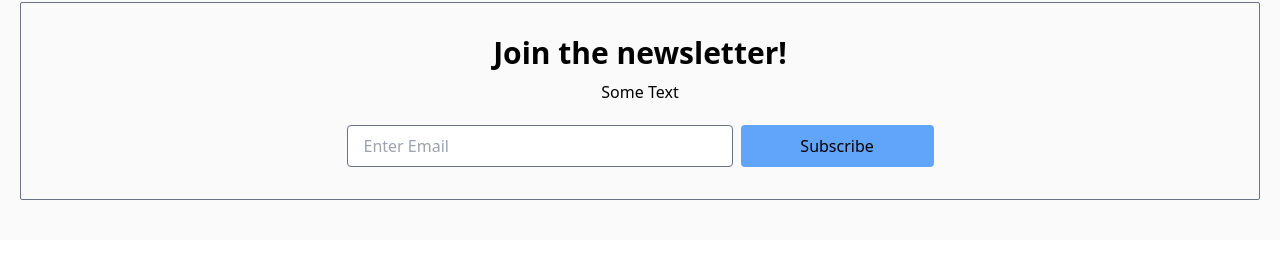
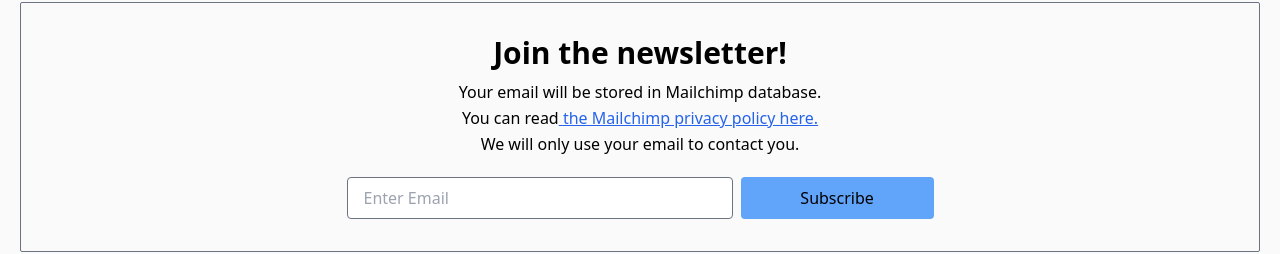
Before and after one commit to WaterlessPiano2/marketing, a Next.js app: page / in a window 1280 px wide. Shown: the part 1020-1274 px from the top of the page. Built offline with nearby package versions, Linux system fonts and the light colour scheme.

Commit message:
fixed ts errors added privacy policy

```diff
--- a/components/newsletter.tsx
+++ b/components/newsletter.tsx
@@ -31,7 +31,20 @@ const Newsletter = () => {
     <div className="flex flex-col items-center w-full p-8 border-gray-500 border-solid border rounded-sm">
       <h2 className="text-3xl font-bold text-center">Join the newsletter!</h2>
       <p className="mt-2 font-light w-4/5 text-center leading-relaxed">
-        Some Text
+        Your email will be stored in Mailchimp database.
+      </p>
+      <span className="font-light w-4/5 text-center leading-relaxed">
+        You can read
+        <a
+          className="underline text-blue-600 hover:text-green-600"
+          href="https://mailchimp.com/legal/privacy/Read"
+        >
+          {" "}
+          the Mailchimp privacy policy here.
+        </a>{" "}
+      </span>
+      <p className="font-light w-4/5 text-center leading-relaxed">
+        We will only use your email to contact you.
       </p>
       <div className="flex w-1/2 justify-center mt-5 flex-col lg:flex-row">
         <input
--- a/pages/api/newsletter.tsx
+++ b/pages/api/newsletter.tsx
@@ -1,9 +1,11 @@
 import axios from "axios";
+import { NextApiRequest, NextApiResponse } from "next";
 
-function getRequestParams(email) {
+
+function getRequestParams(email: string) {
   const API_KEY = process.env.MAILCHIMP_API_KEY;
   const LIST_ID = process.env.MAILCHIMP_LIST_ID;
-  const DATACENTER = process.env.MAILCHIMP_API_KEY.split("-")[1];
+  const DATACENTER = process.env.MAILCHIMP_API_KEY?.split("-")[1];
 
   const url = `https://${DATACENTER}.api.mailchimp.com/3.0/lists/${LIST_ID}/members`;
 
@@ -21,7 +23,7 @@ function getRequestParams(email) {
   return { url, data, headers };
 }
 
-export default async (req, res) => {
+export default async (req: NextApiRequest, res: NextApiResponse) => {
   const { email } = req.body;
   if (!email || !email.length) {
     return res.status(400).json({
```
